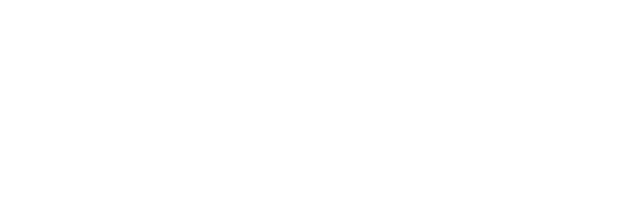
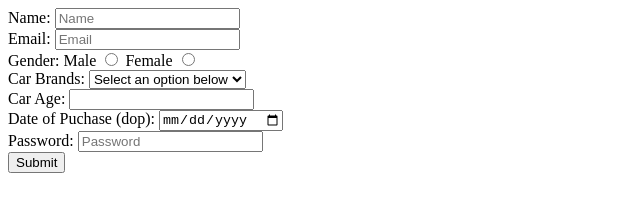
Before and after one commit to acciojob/car-insurance-form-VarunSN2002, a website: page main.html in a window 1280 px wide. Shown: the whole page, without its empty margins (0-640 px from the left). Drawn offline with Linux system fonts and the light colour scheme.

Commit message:
created a submission

```diff
--- a/main.html
+++ b/main.html
@@ -8,6 +8,38 @@
 
 <body>
 	<!-- the entire body must be written by student -->
+	<form method="post">
+		<label for="name">Name:</label>
+		<input type="text" id="name" placeholder="Name" required>
+        <br>
+		<label for="email">Email:</label>
+		<input type="email" id="email" placeholder="Email" required>
+		<br>
+		<label>Gender: </label>
+		<label for="male">Male</label>
+		<input type="radio" id="male" name="gender" required>
+		<label for="female">Female</label>
+		<input type="radio" id="female" name="gender" required>
+		<br>
+		<label for="cars">Car Brands:</label>
+		<select id="cars">
+			<option value="">Select an option below</option>
+			<option value="BMW">BMW</option>
+			<option value="Audi">Audi</option>
+			<option value="Mercedez">Mercedez</option>
+		</select>
+		<br>
+		<label for="carage">Car Age:</label>
+		<input type="number" id="carage" required>
+		<br>
+		<label for="dop">Date of Puchase (dop):</label>
+		<input type="date" id="dop" required>
+		<br>
+		<label for="pasword">Password:</label>
+		<input type="password" id="password" placeholder="Password" required>
+		<br>
+		<button type="submit">Submit</button>
+	</form>
     <script type="text/javascript" src="./script.js">
 </script>
 
```
